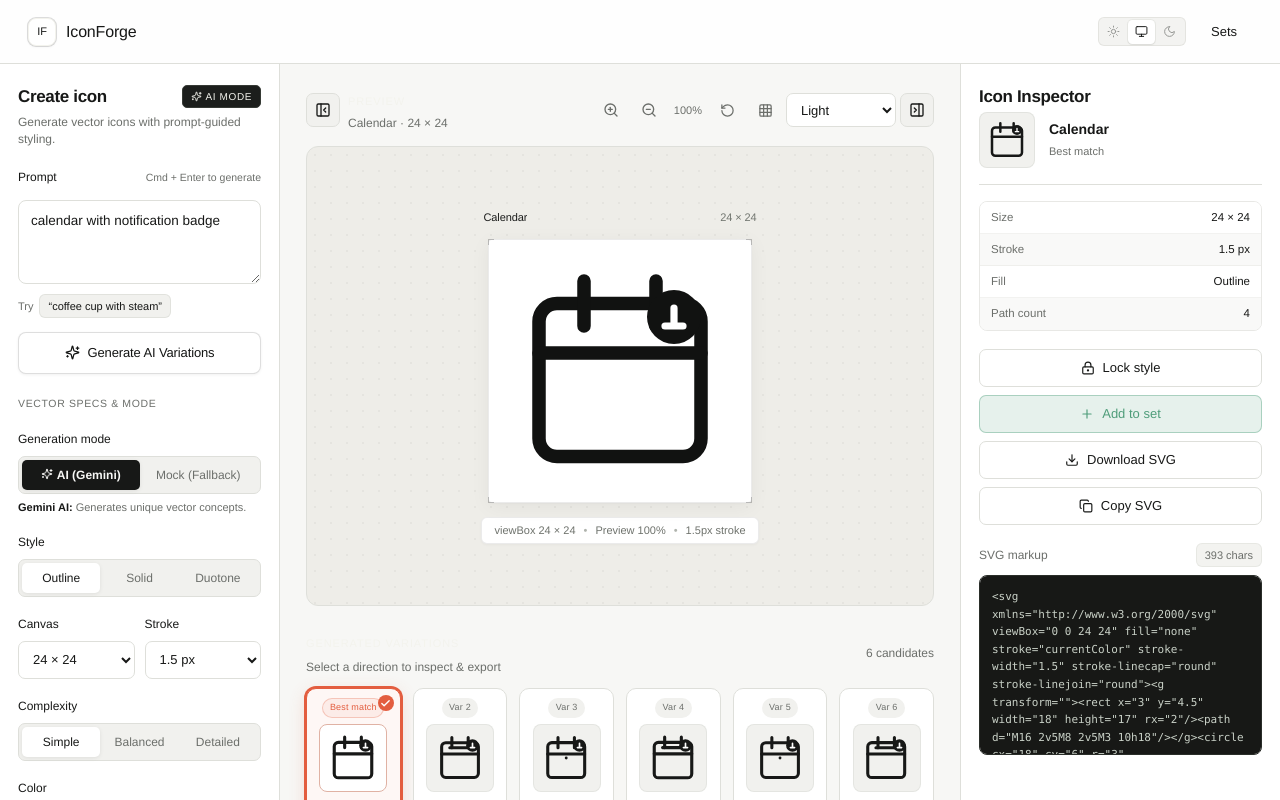
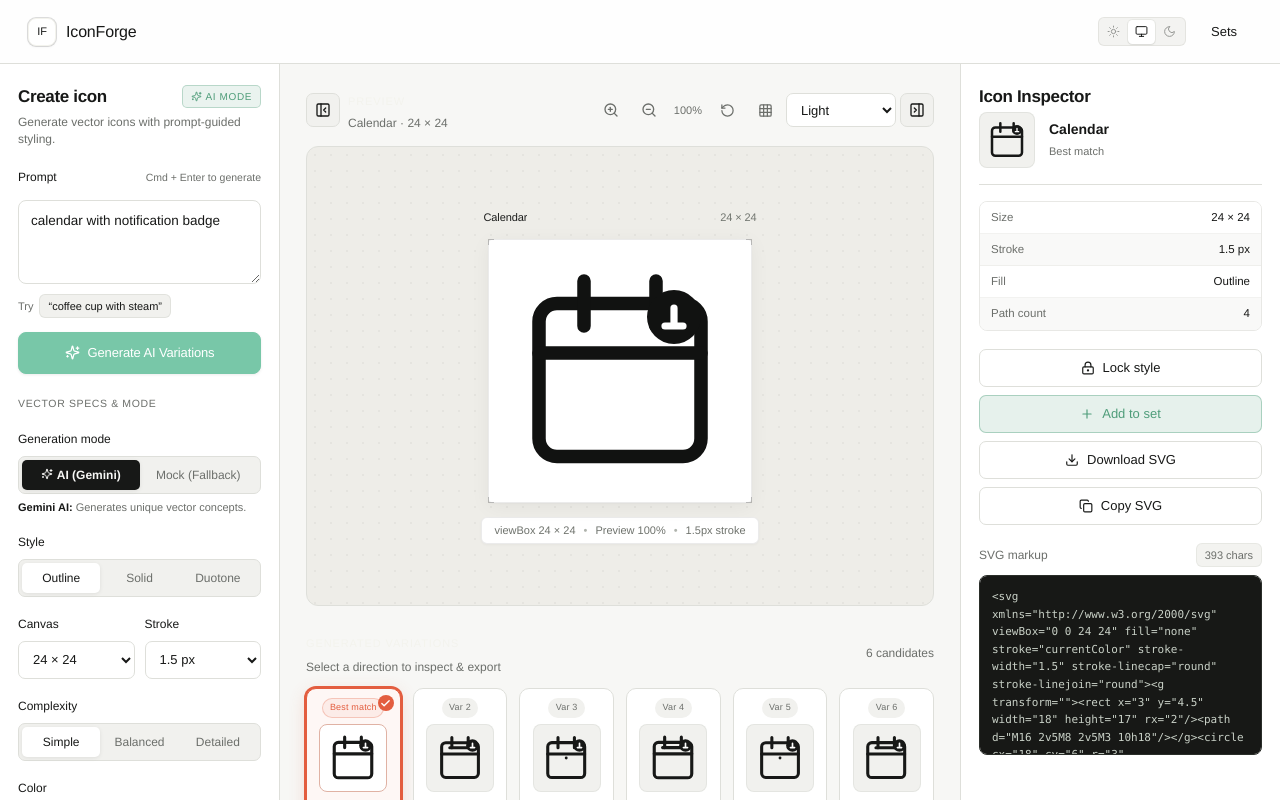
Before and after one commit to pushkarv07/IconForge, a Next.js app: page /app in a window 1280 px wide. Built offline with nearby package versions, Linux system fonts and the light colour scheme.

Commit message:
Apply final color consistency: #78C7A8 primary CTA with white text, green AI MODE, and green Sets library icon

```diff
--- a/src/app/globals.css
+++ b/src/app/globals.css
@@ -59,18 +59,18 @@ button { cursor: pointer; }
   will-change: transform;
 }
 .btn-primary:hover {
-  background: var(--hero-mint) !important;
-  border-color: var(--hero-mint) !important;
+  background: #78C7A8 !important;
+  border-color: #78C7A8 !important;
   color: #ffffff !important;
   transform: translateY(-1.5px);
-  box-shadow: 0 4px 18px color-mix(in srgb, var(--hero-mint) 34%, transparent);
+  box-shadow: 0 4px 18px color-mix(in srgb, #78C7A8 34%, transparent);
 }
 [data-theme="dark"] .btn-primary:hover {
-  background: var(--hero-mint) !important;
-  border-color: var(--hero-mint) !important;
+  background: #78C7A8 !important;
+  border-color: #78C7A8 !important;
   color: #ffffff !important;
   transform: translateY(-1.5px);
-  box-shadow: 0 4px 18px color-mix(in srgb, var(--hero-mint) 36%, transparent);
+  box-shadow: 0 4px 18px color-mix(in srgb, #78C7A8 36%, transparent);
 }
 .btn-primary:hover svg,
 .btn-primary:hover .cta-arrow {
@@ -100,8 +100,16 @@ button { cursor: pointer; }
 .mode-caption { font-size: 11px; color: var(--muted); margin: 6px 0 0; line-height: 1.4; }
 .mode-caption strong { color: var(--text); }
 .mode-badge { font-size: 10px; font-weight: 500; letter-spacing: .06em; padding: 3px 8px; border-radius: 5px; display: inline-flex; align-items: center; }
-.mode-badge-ai { background: color-mix(in srgb, #f3f3ed 10%, var(--panel)); color: #f3f3ed !important; border: 1px solid color-mix(in srgb, #f3f3ed 20%, transparent); }
-[data-theme="light"] .mode-badge-ai { background: #1c1e1c; color: #f3f3ed !important; border-color: #363a35; }
+.mode-badge-ai {
+  background: color-mix(in srgb, var(--hero-mint) 12%, var(--panel));
+  color: var(--hero-mint) !important;
+  border: 1px solid color-mix(in srgb, var(--hero-mint) 32%, transparent);
+}
+[data-theme="light"] .mode-badge-ai {
+  background: color-mix(in srgb, var(--hero-mint) 12%, var(--panel));
+  color: var(--hero-mint) !important;
+  border-color: color-mix(in srgb, var(--hero-mint) 32%, transparent);
+}
 .mode-badge-mock { background: var(--panel-soft); color: var(--muted); border: 1px solid var(--line); }
 .workspace {
   flex: 1;
@@ -150,9 +158,9 @@ button { cursor: pointer; }
 .btn-generate-main {
   width: 100%;
   height: 42px;
-  background: #ffffff;
-  color: #141514 !important;
-  border: 1px solid rgba(23, 24, 23, 0.14);
+  background: #78C7A8 !important;
+  color: #ffffff !important;
+  border: 1px solid #78C7A8 !important;
   border-radius: 8px;
   font-size: 13px;
   font-weight: 500;
@@ -161,35 +169,35 @@ button { cursor: pointer; }
   align-items: center;
   justify-content: center;
   gap: 8px;
-  box-shadow: 0 1px 3px rgba(0, 0, 0, 0.06);
+  box-shadow: 0 1px 3px rgba(0, 0, 0, 0.08);
   transition: background-color 200ms ease, border-color 200ms ease, color 200ms ease, transform 200ms ease, box-shadow 200ms ease;
 }
 [data-theme="dark"] .btn-generate-main {
-  background: #f3f3ed;
-  color: #141514 !important;
-  border-color: rgba(255, 255, 255, 0.22);
-  box-shadow: 0 1px 3px rgba(0, 0, 0, 0.2);
+  background: #78C7A8 !important;
+  color: #ffffff !important;
+  border-color: #78C7A8 !important;
+  box-shadow: 0 1px 4px rgba(0, 0, 0, 0.25);
   text-shadow: none;
 }
 .btn-generate-main svg {
-  color: inherit;
-  stroke: currentColor;
+  color: #ffffff !important;
+  stroke: #ffffff !important;
   transition: stroke 200ms ease, color 200ms ease;
 }
 .btn-generate-main:hover:not(:disabled) {
-  background: var(--hero-mint) !important;
-  border-color: var(--hero-mint) !important;
+  background: #78C7A8 !important;
+  border-color: #78C7A8 !important;
   color: #ffffff !important;
   transform: translateY(-1px);
-  box-shadow: 0 6px 18px color-mix(in srgb, var(--hero-mint) 32%, transparent);
+  box-shadow: 0 6px 18px color-mix(in srgb, #78C7A8 32%, transparent);
 }
 .btn-generate-main:hover:not(:disabled) svg {
   color: #ffffff !important;
   stroke: #ffffff !important;
 }
 [data-theme="dark"] .btn-generate-main:hover:not(:disabled) {
-  background: var(--hero-mint) !important;
-  border-color: var(--hero-mint) !important;
+  background: #78C7A8 !important;
+  border-color: #78C7A8 !important;
   color: #ffffff !important;
 }
 .btn-generate-main:disabled { opacity: .65; cursor: not-allowed; transform: none; }
@@ -580,48 +588,48 @@ button { cursor: pointer; }
   font-weight: 500;
   letter-spacing: -0.01em;
   border-radius: 8px;
-  background: #ffffff;
-  color: #141514 !important;
-  border: 1px solid rgba(23, 24, 23, 0.14);
+  background: #78C7A8 !important;
+  color: #ffffff !important;
+  border: 1px solid #78C7A8 !important;
   display: inline-flex;
   align-items: center;
   justify-content: center;
   gap: 8px;
   text-decoration: none;
-  box-shadow: 0 1px 3px rgba(0, 0, 0, 0.06), 0 0 0 1px rgba(0, 0, 0, 0.04);
+  box-shadow: 0 1px 3px rgba(0, 0, 0, 0.08), 0 0 0 1px rgba(0, 0, 0, 0.04);
   transition: background-color 200ms ease, border-color 200ms ease, color 200ms ease, transform 200ms ease, box-shadow 200ms ease;
   will-change: transform;
 }
 [data-theme="dark"] .hero-btn-primary,
 [data-theme="dark"] .section-cta-btn {
-  background: #f3f3ed;
-  color: #141514 !important;
-  border-color: rgba(255, 255, 255, 0.22);
+  background: #78C7A8 !important;
+  color: #ffffff !important;
+  border-color: #78C7A8 !important;
   box-shadow: 0 1px 3px rgba(0, 0, 0, 0.2);
   text-shadow: none;
 }
 .hero-btn-primary:hover,
 .section-cta-btn:hover {
-  background: var(--hero-mint) !important;
-  border-color: var(--hero-mint) !important;
+  background: #78C7A8 !important;
+  border-color: #78C7A8 !important;
   color: #ffffff !important;
   transform: translateY(-1.5px);
-  box-shadow: 0 4px 18px color-mix(in srgb, var(--hero-mint) 34%, transparent);
+  box-shadow: 0 4px 18px color-mix(in srgb, #78C7A8 34%, transparent);
 }
 [data-theme="dark"] .hero-btn-primary:hover,
 [data-theme="dark"] .section-cta-btn:hover {
-  background: var(--hero-mint) !important;
-  border-color: var(--hero-mint) !important;
+  background: #78C7A8 !important;
+  border-color: #78C7A8 !important;
   color: #ffffff !important;
   transform: translateY(-1.5px);
-  box-shadow: 0 4px 18px color-mix(in srgb, var(--hero-mint) 36%, transparent);
+  box-shadow: 0 4px 18px color-mix(in srgb, #78C7A8 36%, transparent);
 }
 .hero-btn-primary svg,
 .hero-btn-primary .cta-arrow,
 .section-cta-btn svg,
 .section-cta-btn .cta-arrow {
-  color: inherit;
-  stroke: currentColor;
+  color: #ffffff !important;
+  stroke: #ffffff !important;
   display: inline-block;
   vertical-align: middle;
   transition: transform 200ms cubic-bezier(0.16, 1, 0.3, 1), stroke 200ms ease, color 200ms ease;
@@ -2945,7 +2953,7 @@ button { cursor: pointer; }
 .set-card-actions .icon-btn:hover { color: var(--text); background: var(--panel-soft); border-color: color-mix(in srgb, var(--line) 70%, transparent); }
 .set-card-actions .icon-btn-danger:hover { color: #ef4444; background: color-mix(in srgb, #ef4444 10%, transparent); border-color: color-mix(in srgb, #ef4444 25%, transparent); }
 .sets-empty-state { border: 1px dashed var(--line); border-radius: 14px; padding: 64px 28px; background: var(--panel); text-align: center; max-width: 540px; margin: 32px auto 0; display: flex; flex-direction: column; align-items: center; }
-.empty-state-badge { width: 52px; height: 52px; border-radius: 12px; background: var(--panel-soft); border: 1px solid var(--line); display: grid; place-items: center; color: var(--accent); margin-bottom: 20px; }
+.empty-state-badge { width: 52px; height: 52px; border-radius: 12px; background: var(--panel-soft); border: 1px solid var(--line); display: grid; place-items: center; color: var(--hero-mint); margin-bottom: 20px; }
 .empty-state-title { font-size: 22px; font-weight: 600; letter-spacing: -.02em; margin: 0 0 10px; color: var(--text); }
 .empty-state-copy { font-size: 13.5px; line-height: 1.55; color: var(--muted); max-width: 420px; margin: 0 0 24px; }
 .set-card-link { display: block; color: inherit; text-decoration: none; }
```
